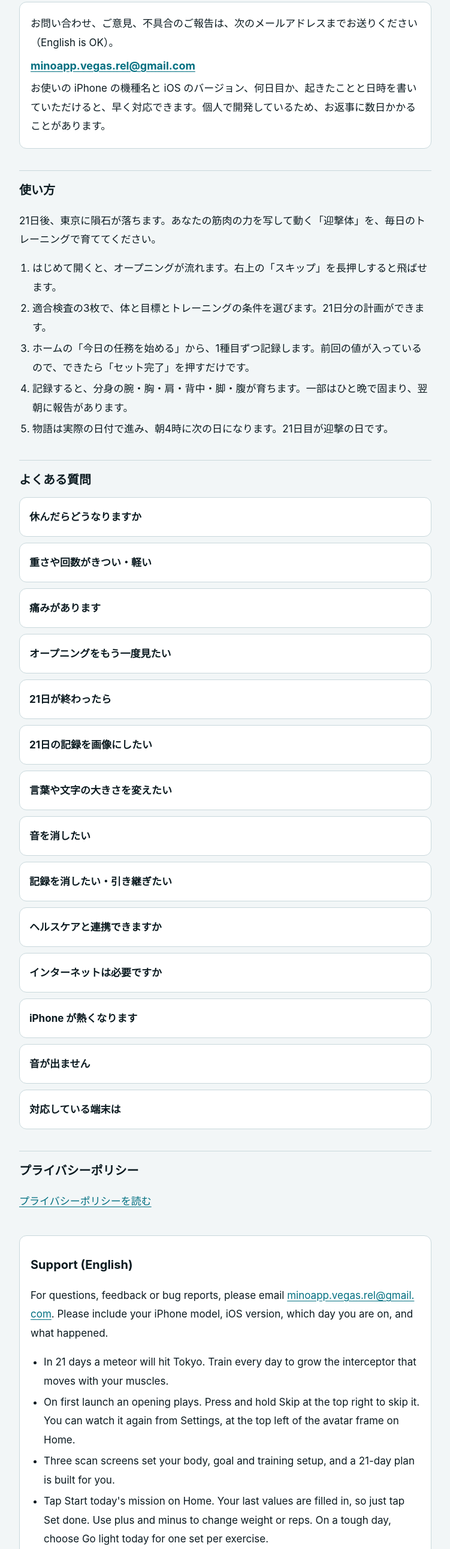
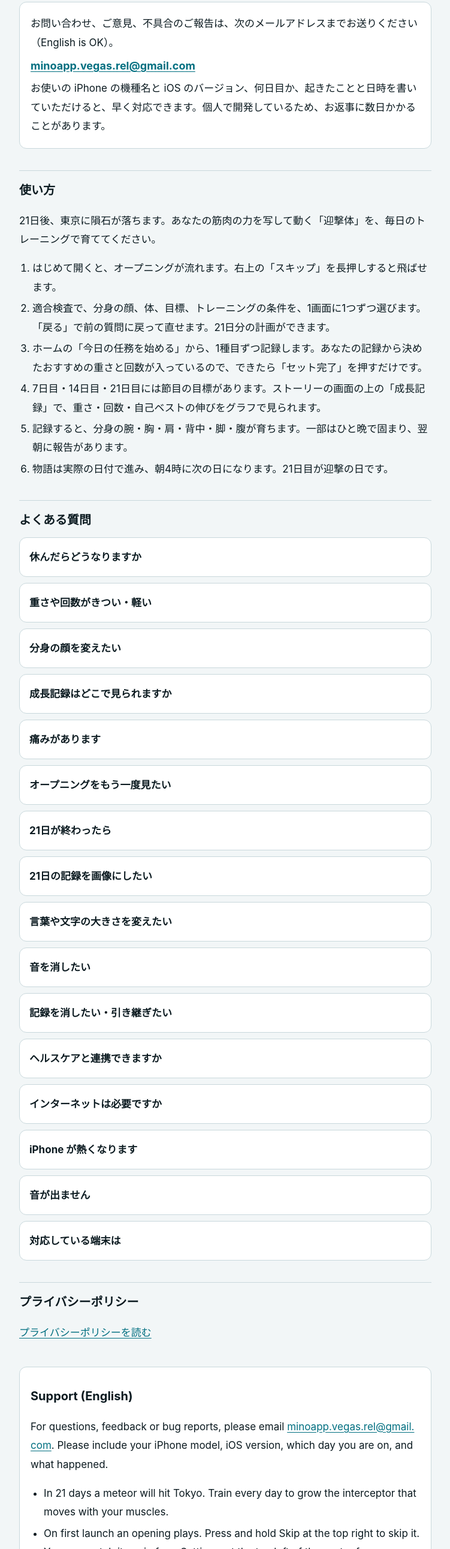
Before and after one commit to mino-works/kintore, a plain HTML site: page support.html in a window 1280 px wide. Shown: the part 217-2800 px from the top of the page at 60% size, without its empty margins (264-1015 px from the left). Drawn offline with Linux system fonts and the light colour scheme.

Commit message:
Revise training instructions and avatar options
Updated instructions for avatar customization and training setup.

```diff
--- a/support.html
+++ b/support.html
@@ -62,8 +62,9 @@ footer{border-top:1px solid var(--line);padding:20px 0 32px;color:var(--ink-sub)
     <p>21日後、東京に隕石が落ちます。あなたの筋肉の力を写して動く「迎撃体」を、毎日のトレーニングで育ててください。</p>
     <ol>
       <li>はじめて開くと、オープニングが流れます。右上の「スキップ」を長押しすると飛ばせます。</li>
-      <li>適合検査の3枚で、体と目標とトレーニングの条件を選びます。21日分の計画ができます。</li>
-      <li>ホームの「今日の任務を始める」から、1種目ずつ記録します。前回の値が入っているので、できたら「セット完了」を押すだけです。</li>
+      <li>適合検査で、分身の顔、体、目標、トレーニングの条件を、1画面に1つずつ選びます。「戻る」で前の質問に戻って直せます。21日分の計画ができます。</li>
+      <li>ホームの「今日の任務を始める」から、1種目ずつ記録します。あなたの記録から決めたおすすめの重さと回数が入っているので、できたら「セット完了」を押すだけです。</li>
+      <li>7日目・14日目・21日目には節目の目標があります。ストーリーの画面の上の「成長記録」で、重さ・回数・自己ベストの伸びをグラフで見られます。</li>
       <li>記録すると、分身の腕・胸・肩・背中・脚・腹が育ちます。一部はひと晩で固まり、翌朝に報告があります。</li>
       <li>物語は実際の日付で進み、朝4時に次の日になります。21日目が迎撃の日です。</li>
     </ol>
@@ -72,7 +73,11 @@ footer{border-top:1px solid var(--line);padding:20px 0 32px;color:var(--ink-sub)
     <details><summary>休んだらどうなりますか</summary>
       <p>休みの日は「整備日」で、物語はそのまま進みます。責められることはなく、翌日から取り返せます。休んだ回は2日まで持ち越せます。3日以上あいて戻った時は、一度だけ期限が3日延びます。</p></details>
     <details><summary>重さや回数がきつい・軽い</summary>
-      <p>記録の画面の＋と－で変えられます。全部のセットで目標より多くできた次の回は少し上がり、届かない回が続くと少し下がります。きつい日は「今日は軽めに」で各種目1セットにできます。</p></details>
+      <p>記録の画面の＋と－で変えられます。その日の最後のセットで目標より2回多くでき、ほかのセットも目標に届いた次の回は、重さや段が上がります。届かない回が続くと少し下がり、久しぶりの日は少し軽くなります。ジムのバーが重い時は、ダンベルの種目をすすめます。きつい日は「今日は軽めに」で各種目1セットにできます。</p></details>
+    <details><summary>分身の顔を変えたい</summary>
+      <p>下の「アバター」の画面で、6つの顔から選び直せます。選んだ顔は、結末の場面やシェア画像にも使われます。</p></details>
+    <details><summary>成長記録はどこで見られますか</summary>
+      <p>下の「ストーリー」の画面の上で、「航路図」から「成長記録」に切り替えます。持ち上げた重さ、回数、総量、自己ベストを、1日目からのグラフで見られます。日を押すと、その日のセットが出ます。</p></details>
     <details><summary>痛みがあります</summary>
       <p>すぐに中止してください。本アプリはゲームで、医療機器ではありません。痛みや持病がある方は、始める前に医師に相談してください。分身の変化はゲームの表現で、実際の体の変化を約束するものではありません。</p></details>
     <details><summary>オープニングをもう一度見たい</summary>
@@ -107,9 +112,10 @@ footer{border-top:1px solid var(--line);padding:20px 0 32px;color:var(--ink-sub)
       <ul>
         <li>In 21 days a meteor will hit Tokyo. Train every day to grow the interceptor that moves with your muscles.</li>
         <li>On first launch an opening plays. Press and hold Skip at the top right to skip it. You can watch it again from Settings, at the top left of the avatar frame on Home.</li>
-        <li>Three scan screens set your body, goal and training setup, and a 21-day plan is built for you.</li>
-        <li>Tap Start today's mission on Home. Your last values are filled in, so just tap Set done. Use plus and minus to change weight or reps. On a tough day, choose Go light today for one set per exercise.</li>
+        <li>The scan asks one question per screen: your avatar's face, body, goal and training setup. Tap Back to change an answer. A 21-day plan is built for you. You can change the face later on the Avatar tab.</li>
+        <li>Tap Start today's mission on Home. Weight and reps recommended from your logs are filled in, so just tap Set done. Use plus and minus to change them. Beat the target by 2 reps on the last set and the next session moves up. On a tough day, choose Go light today for one set per exercise.</li>
         <li>Your avatar's arms, chest, shoulders, back, legs and core grow. Part of each gain sets overnight.</li>
+        <li>Day 7, 14 and 21 have milestone goals. On the Story tab, switch from Route to Progress to see charts of your weights, reps and personal bests.</li>
         <li>The story follows the real calendar. A new day starts at 4 AM. Rest days are maintenance days. If you come back after 3 or more days away, the deadline is extended by 3 days once.</li>
         <li>After day 21, your avatar and logs stay. Share an image of your day 1 and day 21 avatars, play another 21 days, or just keep training with your plan.</li>
         <li>Language and text size follow your iPhone settings. Sound effects and music can be turned off in Settings.</li>
```
